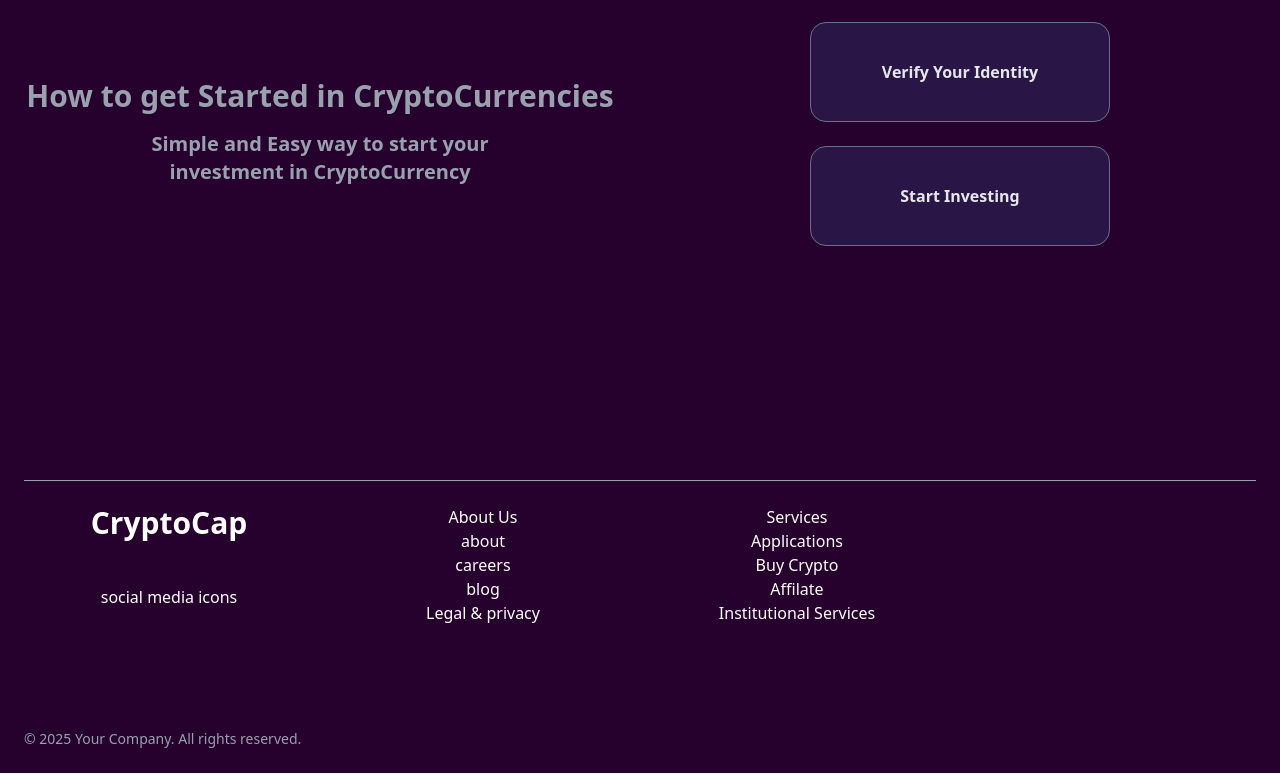
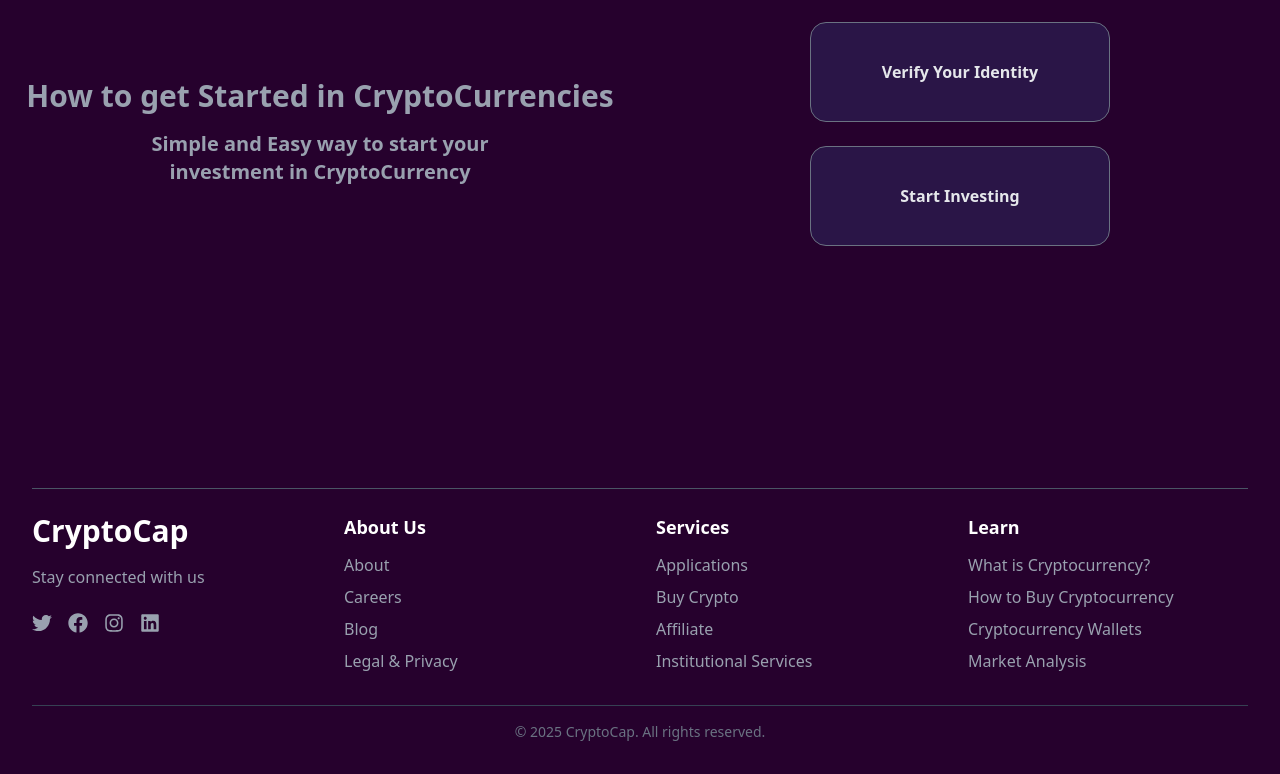
Before and after one commit to MohammadWaseem6/cryptocap, a React (Vite) app in the folder cryptocap/: page / in a window 1280 px wide. Shown: the part 2953-3727 px from the top of the page. Built offline with nearby package versions, Linux system fonts and the light colour scheme.

Commit message:
footer done

```diff
--- a/cryptocap/src/pages/Footer.tsx
+++ b/cryptocap/src/pages/Footer.tsx
@@ -1,43 +1,67 @@
-import React from 'react'
+import React from "react";
+import { FaTwitter, FaLinkedin, FaFacebook, FaInstagram } from "react-icons/fa";
 
 const Footer: React.FC = () => {
   return (
-    <div className="bg-[#26012D] text-white p-6">
+    <footer className="bg-[#26012D] text-gray-400 p-8">
 
-      <hr className="border-t border-gray-400 my-6" />
+      <hr className="border-t border-gray-600 my-6" />
 
 
-      <div className="grid grid-cols-1 sm:grid-cols-2 md:grid-cols-4 gap-6 text-center">
-        <div className=" h-[200px]">
-            <h1 className='text-3xl font-bold'>CryptoCap</h1>
-            <p className='mt-11'>social media icons</p>
+      <div className="grid grid-cols-1 sm:grid-cols-2 md:grid-cols-4 gap-8 text-center md:text-left">
 
+
+        <div>
+          <h1 className="text-3xl font-bold text-white">CryptoCap</h1>
+          <p className="mt-4">Stay connected with us</p>
+          <div className="flex justify-center md:justify-start gap-4 mt-6 text-xl">
+            <FaTwitter className="hover:text-white transition-colors cursor-pointer" />
+            <FaFacebook className="hover:text-white transition-colors cursor-pointer" />
+            <FaInstagram className="hover:text-white transition-colors cursor-pointer" />
+            <FaLinkedin className="hover:text-white transition-colors cursor-pointer" />
+          </div>
         </div>
-        <div className=" h-[200px]">
-            <h1>About Us</h1>
-            <p>about </p>
-            <p>careers</p>
-            <p>blog</p>
-            <p>Legal & privacy</p>
+
+
+        <div>
+          <h2 className="text-lg font-semibold text-white mb-3">About Us</h2>
+          <ul className="space-y-2">
+            <li className="hover:text-white cursor-pointer">About</li>
+            <li className="hover:text-white cursor-pointer">Careers</li>
+            <li className="hover:text-white cursor-pointer">Blog</li>
+            <li className="hover:text-white cursor-pointer">Legal & Privacy</li>
+          </ul>
         </div>
-        <div className=" h-[200px]">
-            <h1>Services</h1>
-            <p>Applications</p>
-            <p>Buy Crypto</p>
-            <p>Affilate</p>
-            <p>Institutional Services</p>
+
+
+        <div>
+          <h2 className="text-lg font-semibold text-white mb-3">Services</h2>
+          <ul className="space-y-2">
+            <li className="hover:text-white cursor-pointer">Applications</li>
+            <li className="hover:text-white cursor-pointer">Buy Crypto</li>
+            <li className="hover:text-white cursor-pointer">Affiliate</li>
+            <li className="hover:text-white cursor-pointer">Institutional Services</li>
+          </ul>
         </div>
-        <div className=" h-[200px]">
 
+
+        <div>
+          <h2 className="text-lg font-semibold text-white mb-3">Learn</h2>
+          <ul className="space-y-2">
+            <li className="hover:text-white cursor-pointer">What is Cryptocurrency?</li>
+            <li className="hover:text-white cursor-pointer">How to Buy Cryptocurrency</li>
+            <li className="hover:text-white cursor-pointer">Cryptocurrency Wallets</li>
+            <li className="hover:text-white cursor-pointer">Market Analysis</li>
+          </ul>
         </div>
       </div>
 
 
-      <div className="mt-6 text-sm text-gray-400">
-        © {new Date().getFullYear()} Your Company. All rights reserved.
+      <div className="mt-8 text-center text-sm text-gray-500 border-t border-gray-700 pt-4">
+        © {new Date().getFullYear()} CryptoCap. All rights reserved.
       </div>
-    </div>
-  )
-}
+    </footer>
+  );
+};
 
-export default Footer
+export default Footer;
```
